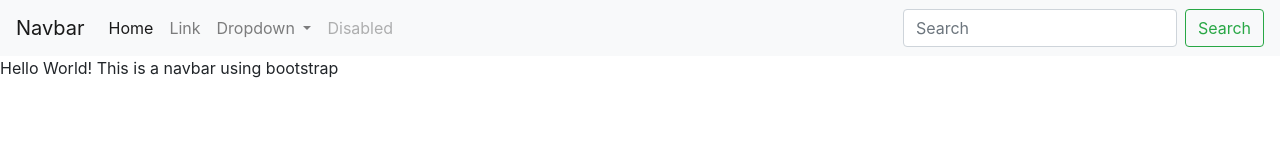
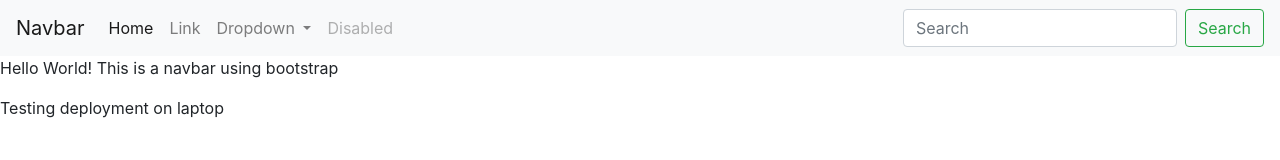
Before and after one commit to atran1015/stockportfolio, a plain HTML site: page hello.html in a window 1280 px wide. Drawn offline with nearby package versions, Linux system fonts and the light colour scheme.

Commit message:
testing deployment for demo

```diff
--- a/hello.html
+++ b/hello.html
@@ -47,5 +47,6 @@
         </div>
       </nav>
     <p>Hello World! This is a navbar using bootstrap</p>
+    <p>Testing deployment on laptop</p>
 </body>
 </html>
```
